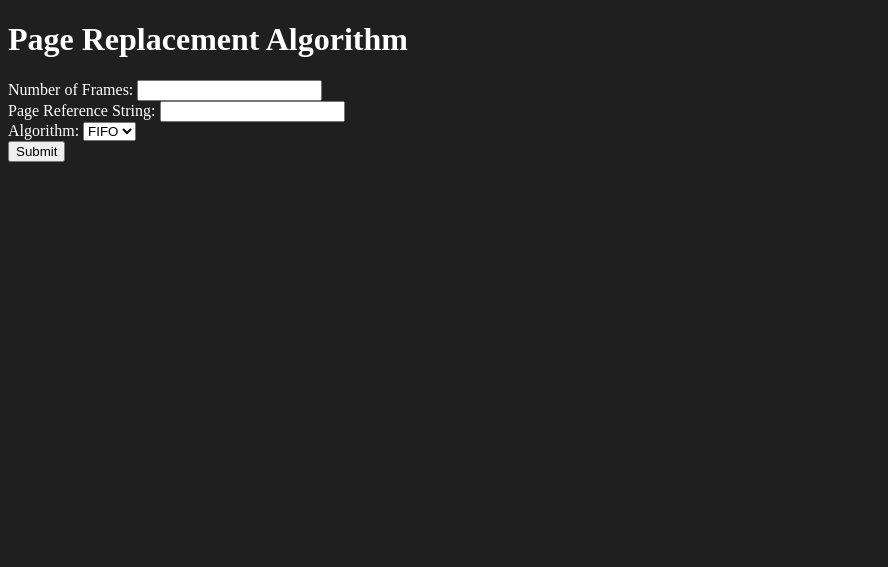
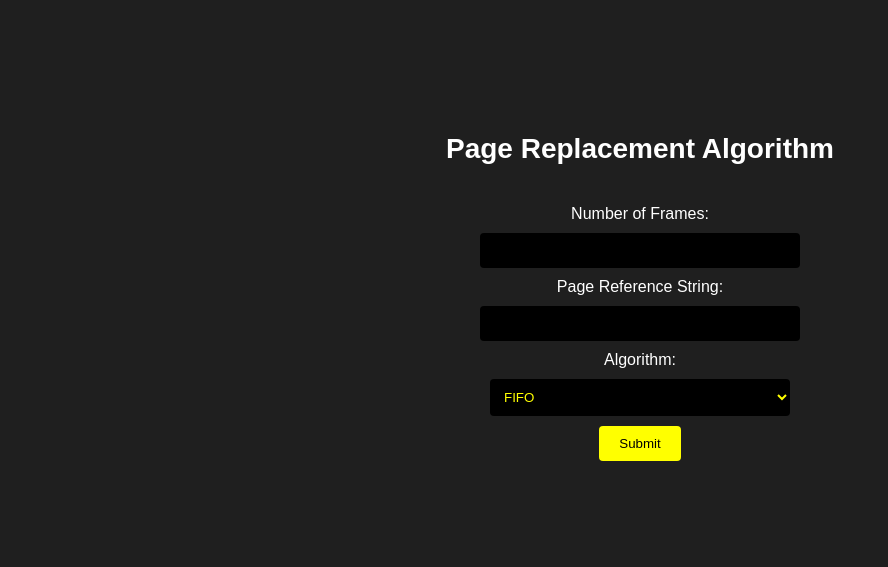
Before and after one commit to nadunchanna98/Django-best-replacement-algorithm-selector, a Django app: page /demo/ in a window 1280 px wide. Shown: the top 567 px of the page, without its empty margins (0-888 px from the left). Run offline with Django 4.2, Linux system fonts and the light colour scheme.

Commit message:
change home design

```diff
--- a/project/replacement_algorithm/templates/home.html
+++ b/project/replacement_algorithm/templates/home.html
@@ -6,10 +6,59 @@
         body {
             background-color: #1f1f1f;
             color: #ffffff;
+            font-family: Arial, sans-serif;
+        }
+
+        .container {
+            display: flex;
+            flex-direction: column;
+            align-items: center;
+            justify-content: center;
+            height: 70vh;
+        }
+
+        h1 {
+            font-size: 28px;
+            margin-bottom: 40px;
+        }
+
+        form {
+            text-align: center;
+        }
+
+        label {
+            display: block;
+            margin-bottom: 10px;
+        }
+
+        input[type="number"],
+        input[type="text"],
+        select {
+            padding: 10px;
+            border: none;
+            background-color: #000000;
+            color: #ffff00;
+            border-radius: 4px;
+            width: 300px;
+            margin-bottom: 10px;
+        }
+
+        input[type="submit"] {
+            padding: 10px 20px;
+            background-color: #ffff00;
+            color: #000000;
+            border: none;
+            border-radius: 4px;
+            cursor: pointer;
+        }
+
+        input[type="submit"]:hover {
+            background-color: #cccc00;
         }
     </style>
 </head>
 <body>
+    <div class="container">
         <h1>Page Replacement Algorithm</h1>
         <form action="/demo/processing/" method="post">
             {% csrf_token %}
@@ -29,5 +78,6 @@
             <br>
             <input type="submit" value="Submit">
         </form>
+    </div>
 </body>
 </html>
```
Lines whose indentation alone changed are shown as unchanged.
